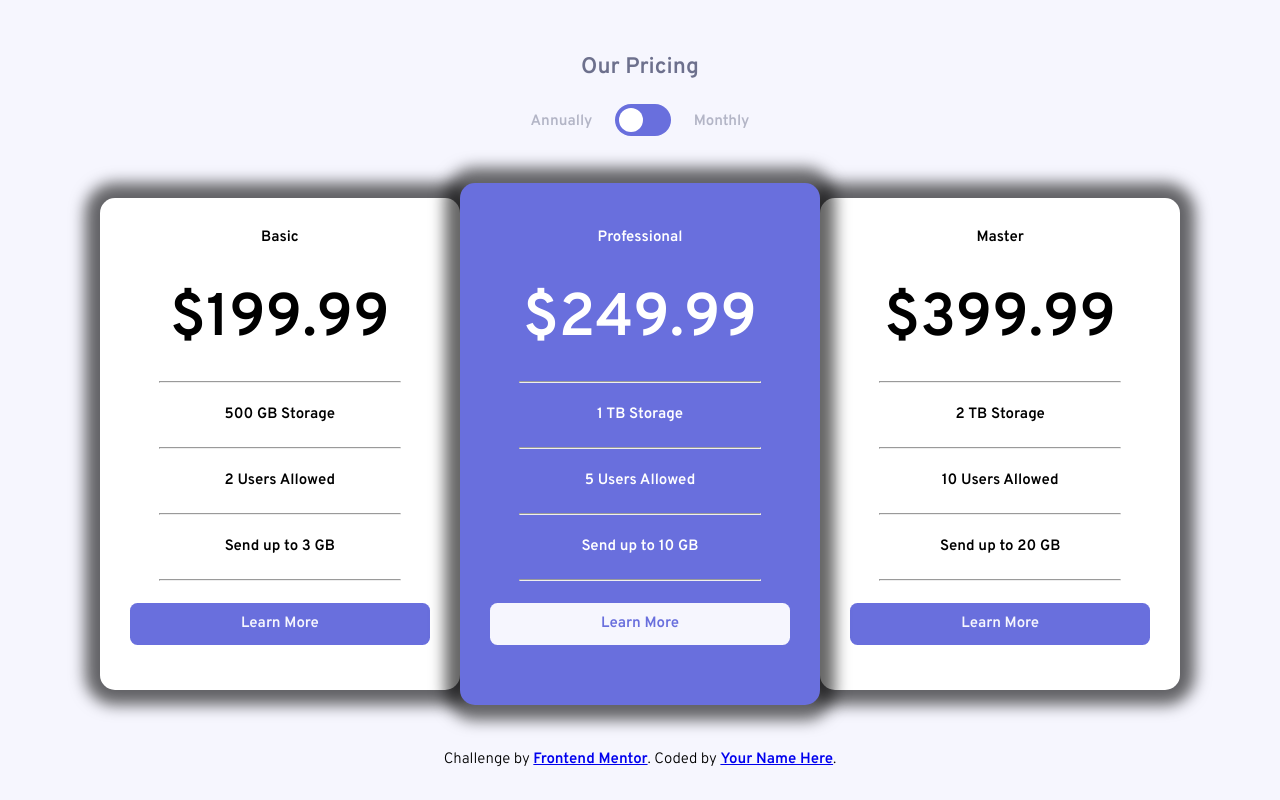
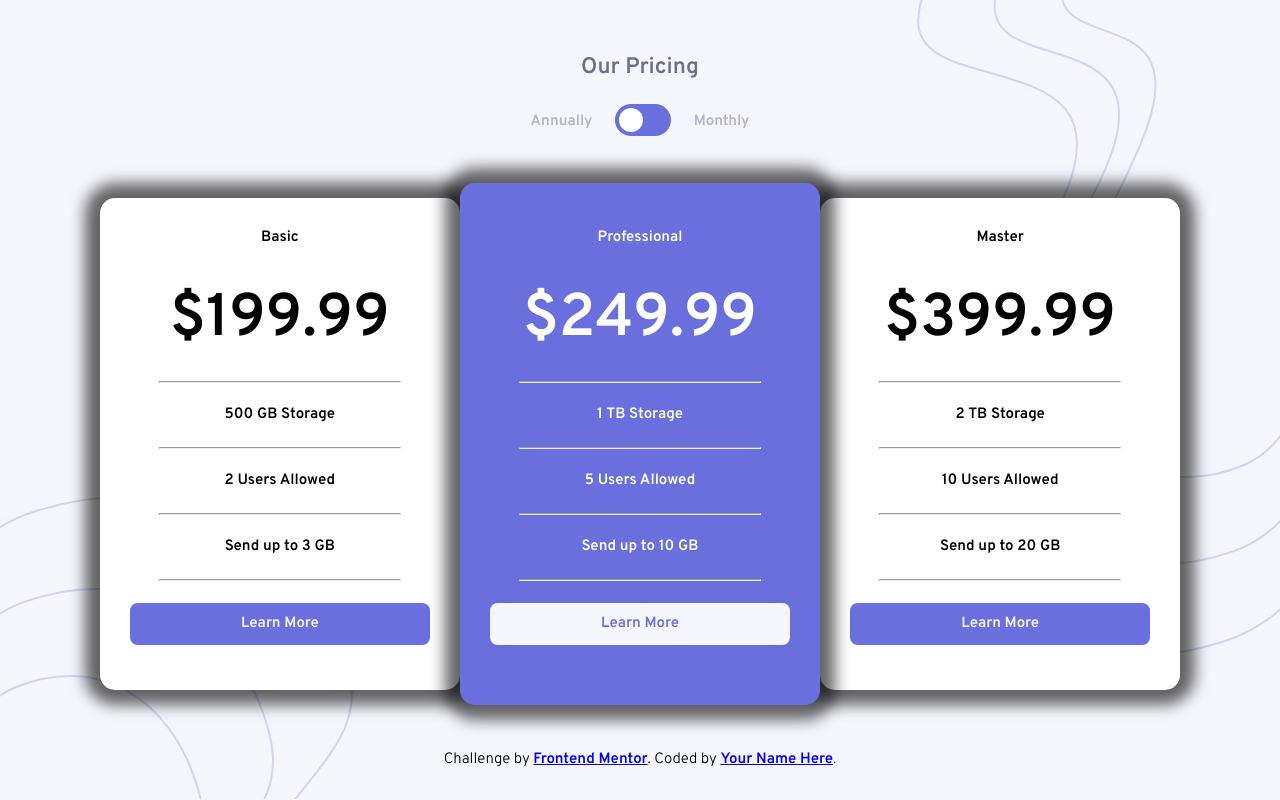
Before and after one commit to roc2246/componentToggle_frontEndMentor, a website: page index.html in a window 1280 px wide. Drawn offline with Linux system fonts and the light colour scheme; the site is published under a folder, as on GitHub Pages, so addresses that start at the root find nothing.

Commit message:
Fixed URLs of background images

```diff
--- a/sass/base/_base.scss
+++ b/sass/base/_base.scss
@@ -7,7 +7,7 @@ body {
 
   background-color: $color-very-light;
 
-  background-image: url("/images/bg-bottom.svg"), url("/images/bg-top.svg");
+  background-image: url("../images/bg-bottom.svg"), url("../images/bg-top.svg");
   background-position: left bottom, right top;
   background-repeat: no-repeat;
 }
```
Also changed, not shown: css/style.css.
